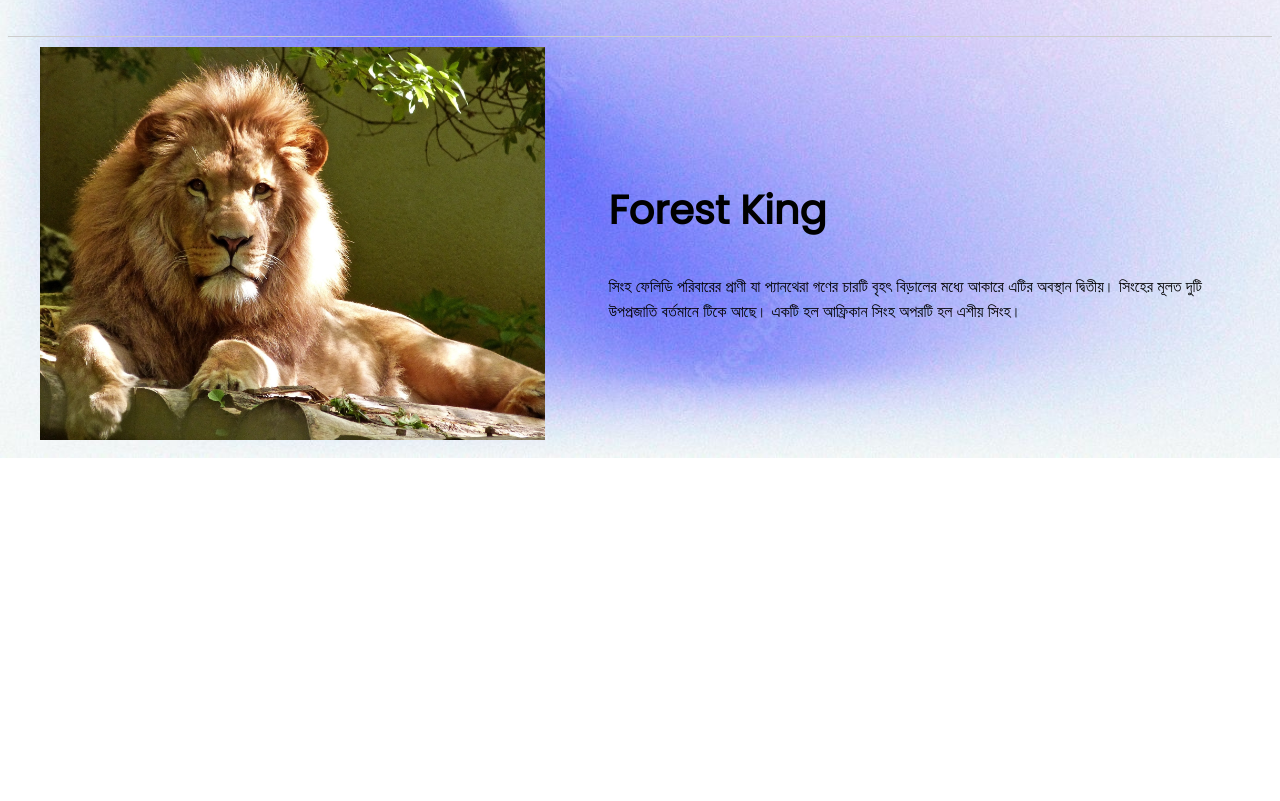
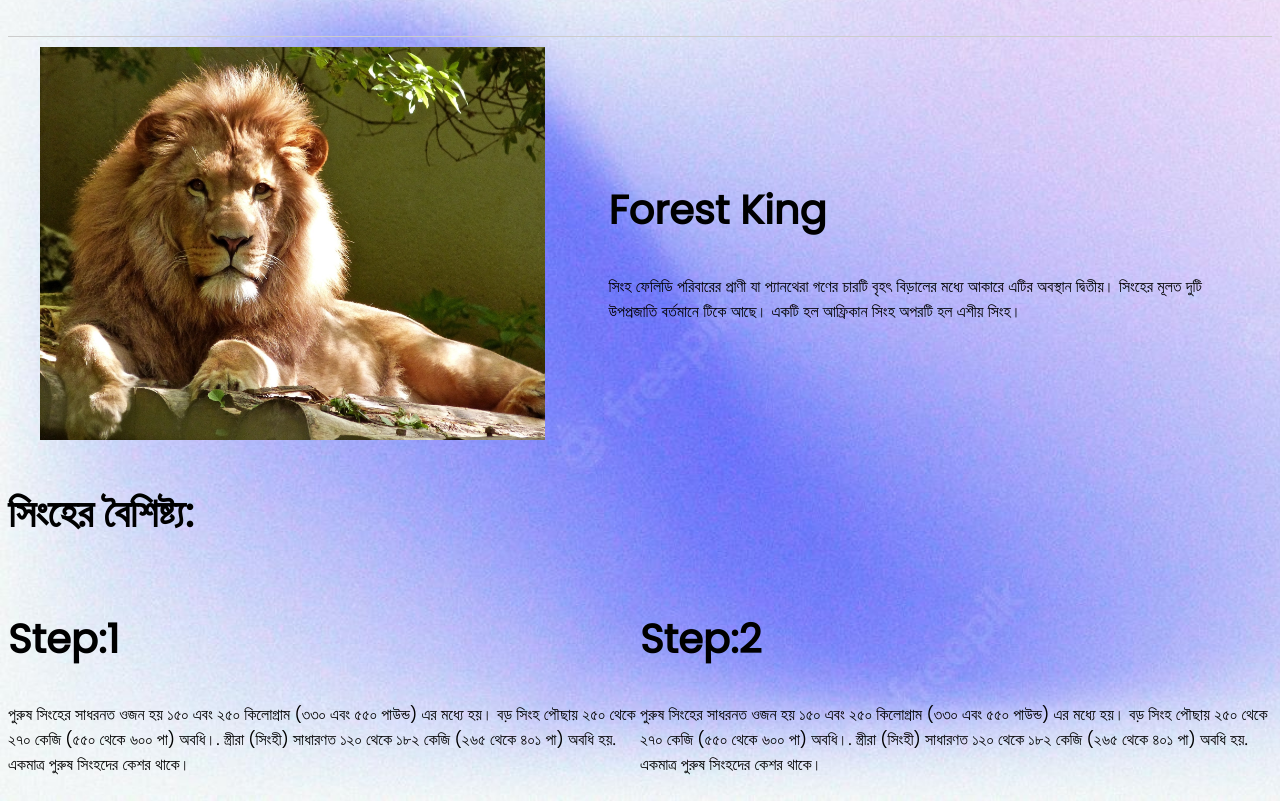
Before and after one commit to Yeasin1020/developer-portfolio, a plain HTML site: page index.html in a window 1280 px wide. Shown: the part 772-1573 px from the top of the page. Before the commit the page ends 1230 px from the top, so only its background shows below. Drawn offline with Linux system fonts and the light colour scheme.

Commit message:
section3

```diff
--- a/index.html
+++ b/index.html
@@ -39,6 +39,30 @@
                 মূলত দুটি উপপ্রজাতি বর্তমানে টিকে আছে। একটি হল আফ্রিকান সিংহ অপরটি হল এশীয় সিংহ।</p>
             </div>
     </section>
+    <section>
+        <h1>
+            সিংহের বৈশিষ্ট্য:
+        </h1>
+
+        <div class="section3">
+            <div class="box1">
+                <h1>
+                    Step:1
+                </h1>
+                <p>
+                    পুরুষ সিংহের সাধরনত ওজন হয় ১৫০ এবং ২৫০ কিলোগ্রাম (৩৩০ এবং ৫৫০ পাউন্ড) এর মধ্যে হয়। বড় সিংহ পৌছায় ২৫০ থেকে ২৭০ কেজি (৫৫০ থেকে ৬০০ পা) অবধি।. স্ত্রীরা (সিংহী) সাধারণত ১২০ থেকে ১৮২ কেজি (২৬৫ থেকে ৪০১ পা) অবধি হয়. একমাত্র পুরুষ সিংহদের কেশর থাকে।
+                </p>
+            </div>
+            <divc lass="box2">
+                <h1>
+                    Step:2
+                </h1>
+                <p>
+                    পুরুষ সিংহের সাধরনত ওজন হয় ১৫০ এবং ২৫০ কিলোগ্রাম (৩৩০ এবং ৫৫০ পাউন্ড) এর মধ্যে হয়। বড় সিংহ পৌছায় ২৫০ থেকে ২৭০ কেজি (৫৫০ থেকে ৬০০ পা) অবধি।. স্ত্রীরা (সিংহী) সাধারণত ১২০ থেকে ১৮২ কেজি (২৬৫ থেকে ৪০১ পা) অবধি হয়. একমাত্র পুরুষ সিংহদের কেশর থাকে।
+                </p>
+            </div>
+        </div>
+    </section>
 </body>
 
 </html>
--- a/style.css
+++ b/style.css
@@ -74,3 +74,12 @@ h1 {
     font-size: 40px;
     font-family: 'Poppins', sans-serif;
 }
+.section3{
+    display: flex;
+}
+.box1{
+
+}
+.box2{
+
+}
```
